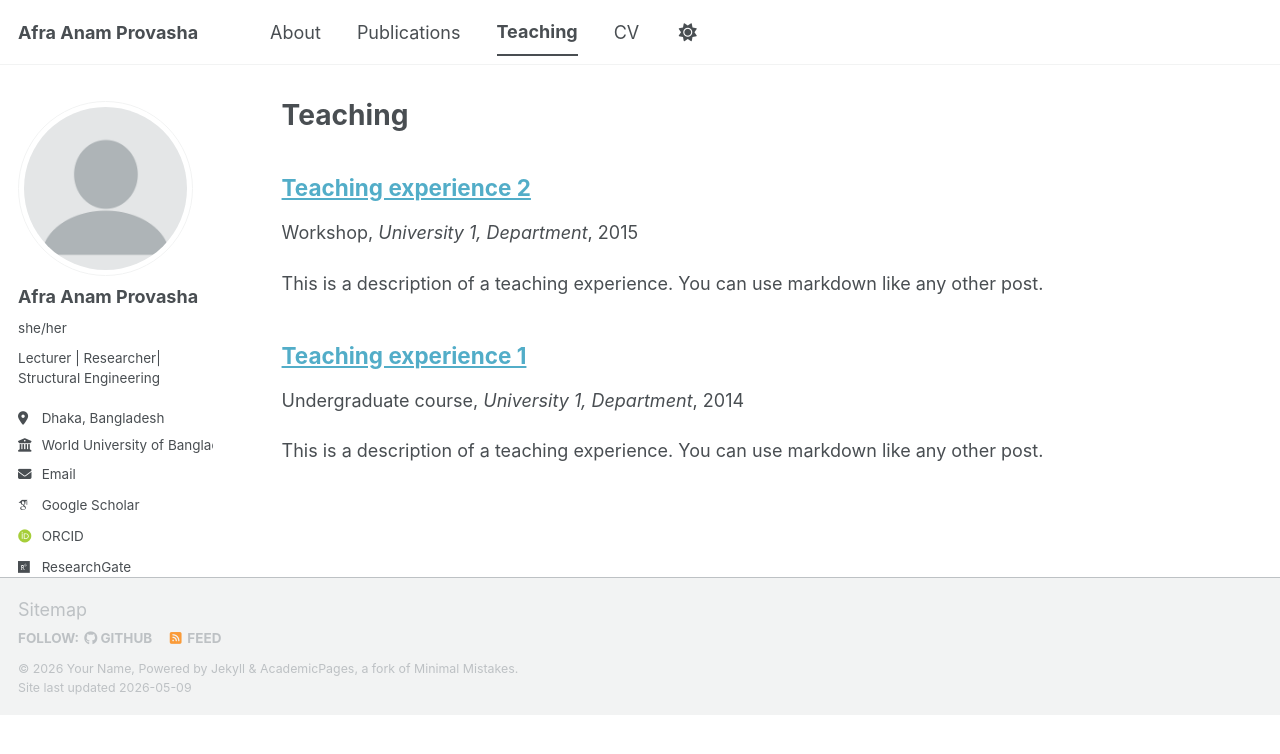
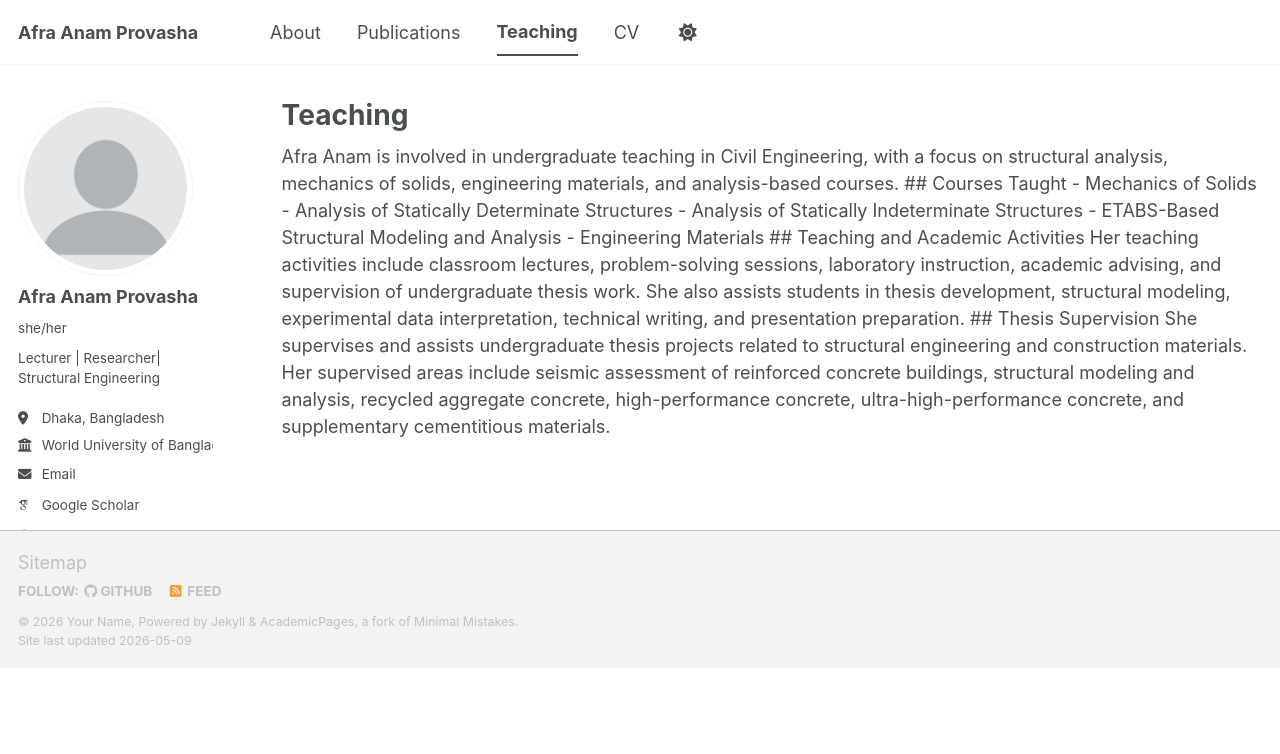
Before and after one commit to Anam107/Anam107.github.io, a Jekyll site: the page built from _pages/teaching.html, in a window 1280 px wide. Shown: the top 754 px of the page. Built offline with Jekyll 4.4.1, drawn with Linux system fonts in a browser that asks for light colours; some web fonts are replaced; a script bundle is joined from its source files by our own code; library files that are not in the unit come from our copies.

Commit message:
Enhance teaching page with course and activity details
Added details about undergraduate teaching activities, courses taught, and thesis supervision.

```diff
--- a/_pages/teaching.html
+++ b/_pages/teaching.html
@@ -5,8 +5,20 @@ permalink: /teaching/
 author_profile: true
 ---
 
-{% include base_path %}
+Afra Anam is involved in undergraduate teaching in Civil Engineering, with a focus on structural analysis, mechanics of solids, engineering materials, and analysis-based courses.
 
-{% for post in site.teaching reversed %}
-  {% include archive-single.html %}
-{% endfor %}
+## Courses Taught
+
+- Mechanics of Solids
+- Analysis of Statically Determinate Structures
+- Analysis of Statically Indeterminate Structures
+- ETABS-Based Structural Modeling and Analysis
+- Engineering Materials
+
+## Teaching and Academic Activities
+
+Her teaching activities include classroom lectures, problem-solving sessions, laboratory instruction, academic advising, and supervision of undergraduate thesis work. She also assists students in thesis development, structural modeling, experimental data interpretation, technical writing, and presentation preparation.
+
+## Thesis Supervision
+
+She supervises and assists undergraduate thesis projects related to structural engineering and construction materials. Her supervised areas include seismic assessment of reinforced concrete buildings, structural modeling and analysis, recycled aggregate concrete, high-performance concrete, ultra-high-performance concrete, and supplementary cementitious materials.
```
